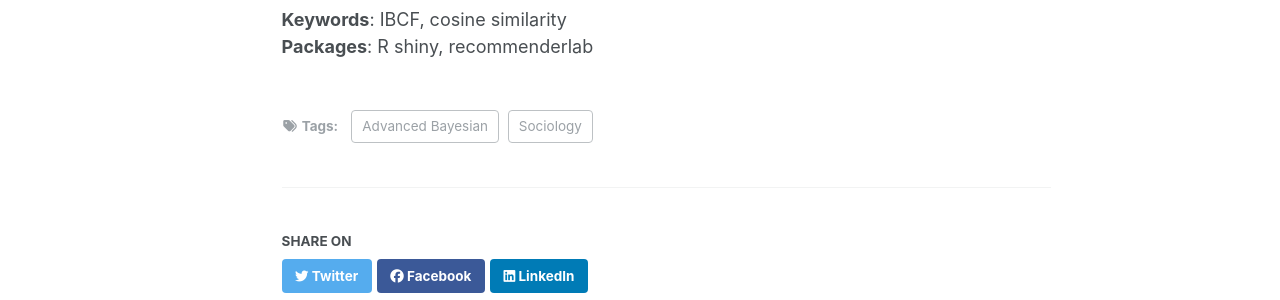
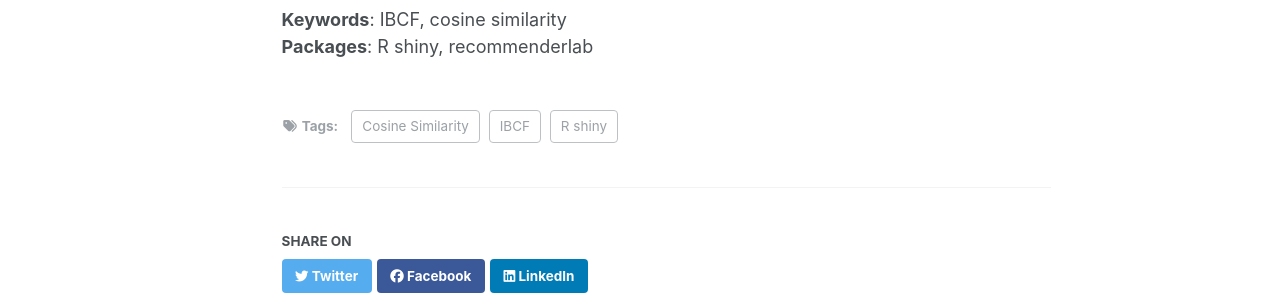
Before and after one commit to ranranrunforit/ranranrunforit.github.io, a Jekyll site: the page built from _projects/project-2.md, in a window 1280 px wide and 1349 px high. Shown: the part 544-844 px from the top of the window. Built offline with Jekyll 4.4.1, drawn with Linux system fonts in a browser that asks for light colours.

Commit message:
Update project-2.md

```diff
--- a/_projects/project-2.md
+++ b/_projects/project-2.md
@@ -4,8 +4,9 @@ excerpt: "Movie Recommendation Based on Genres or IBCF Using R Shiny App.<br/><i
 collection: projects
 date: 2023-12-08
 tags:
-  - Advanced Bayesian
-  - Sociology
+  - IBCF
+  - Cosine Similarity
+  - R shiny
 ---
 
 - System I: Movie Recommendation Based on Genres
```
